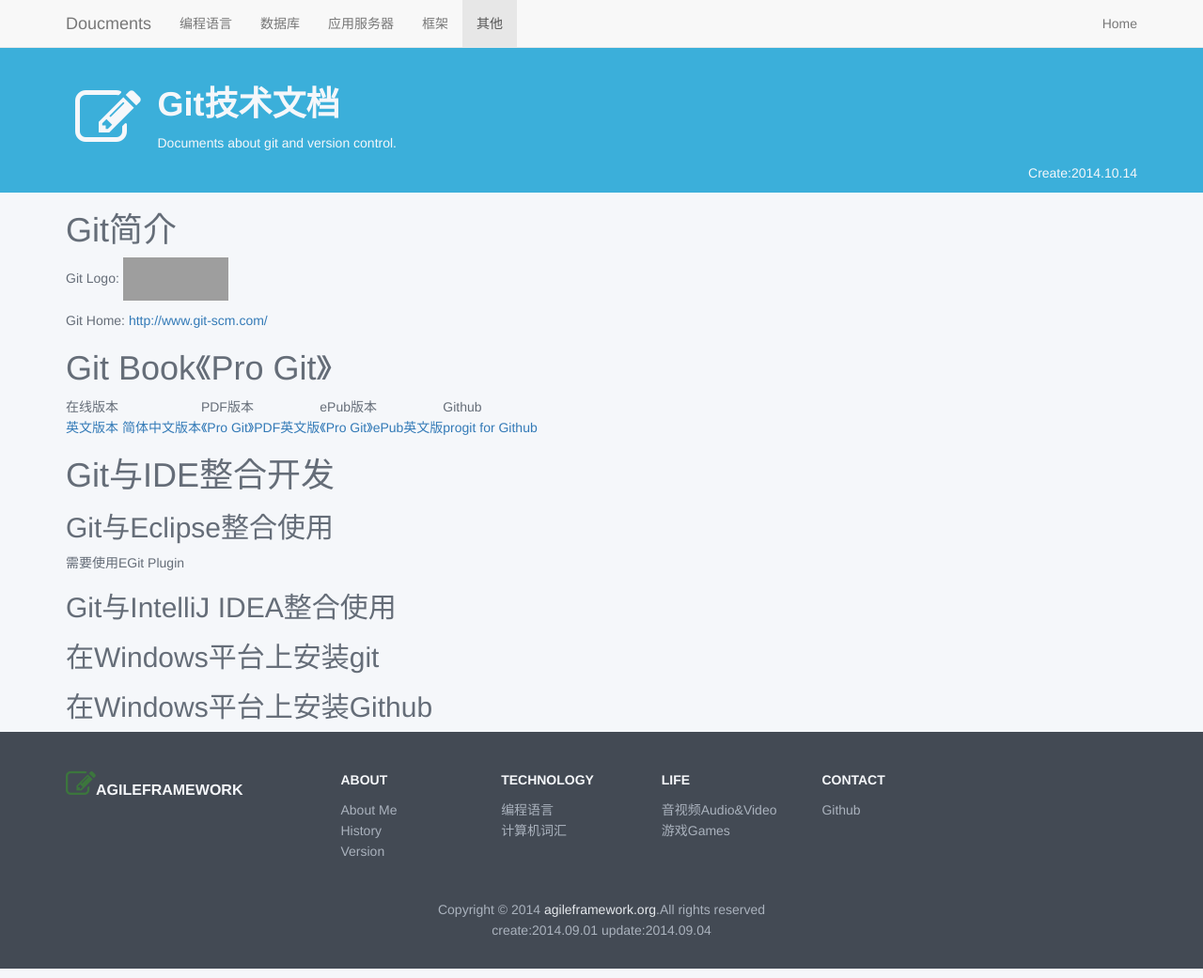
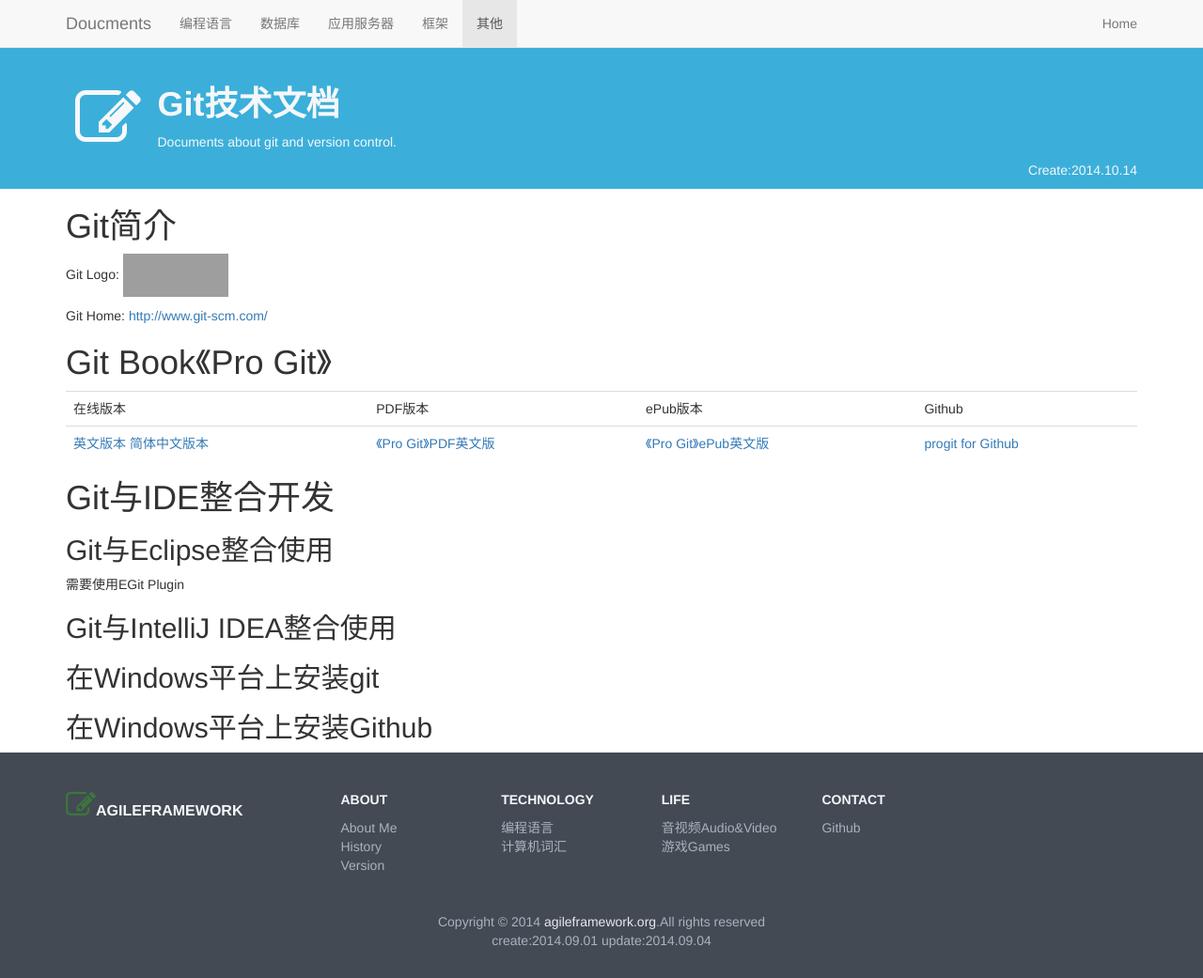
Before and after one commit to oxidyc/ikms.github.io, a Jekyll site: the page built from _posts/2014-10-14-git.html, in a window 1280 px wide. Shown: the whole page at 94% size. Built offline with Jekyll 4.4.1, drawn with Linux system fonts in a browser that asks for light colours; nearby versions of some CDN libraries; grey boxes are pictures that could not be loaded.

Commit message:
update git documents

```diff
--- a/_posts/2014-10-14-git.html
+++ b/_posts/2014-10-14-git.html
@@ -12,6 +12,7 @@
 <head lang="en">
     <meta charset="UTF-8">
     <title></title>
+    <link rel="stylesheet" href="http://cdn.bootcss.com/bootstrap/3.2.0/css/bootstrap.min.css">
 </head>
 <body>
 <section>
@@ -25,7 +26,7 @@
 </section>
 <section>
     <h1>Git Book《Pro Git》</h1>
-        <table>
+        <table class="table">
             <tr>
                 <td>在线版本</td>
                 <td>PDF版本</td>
@@ -58,5 +59,8 @@
         <h2>在Windows平台上安装git</h2>
         <h2>在Windows平台上安装Github</h2>
 </section>
+
+<script src="http://cdn.bootcss.com/jquery/1.11.1/jquery.min.js"></script>
+<script src="http://cdn.bootcss.com/bootstrap/3.2.0/js/bootstrap.min.js"></script>
 </body>
 </html>
```
